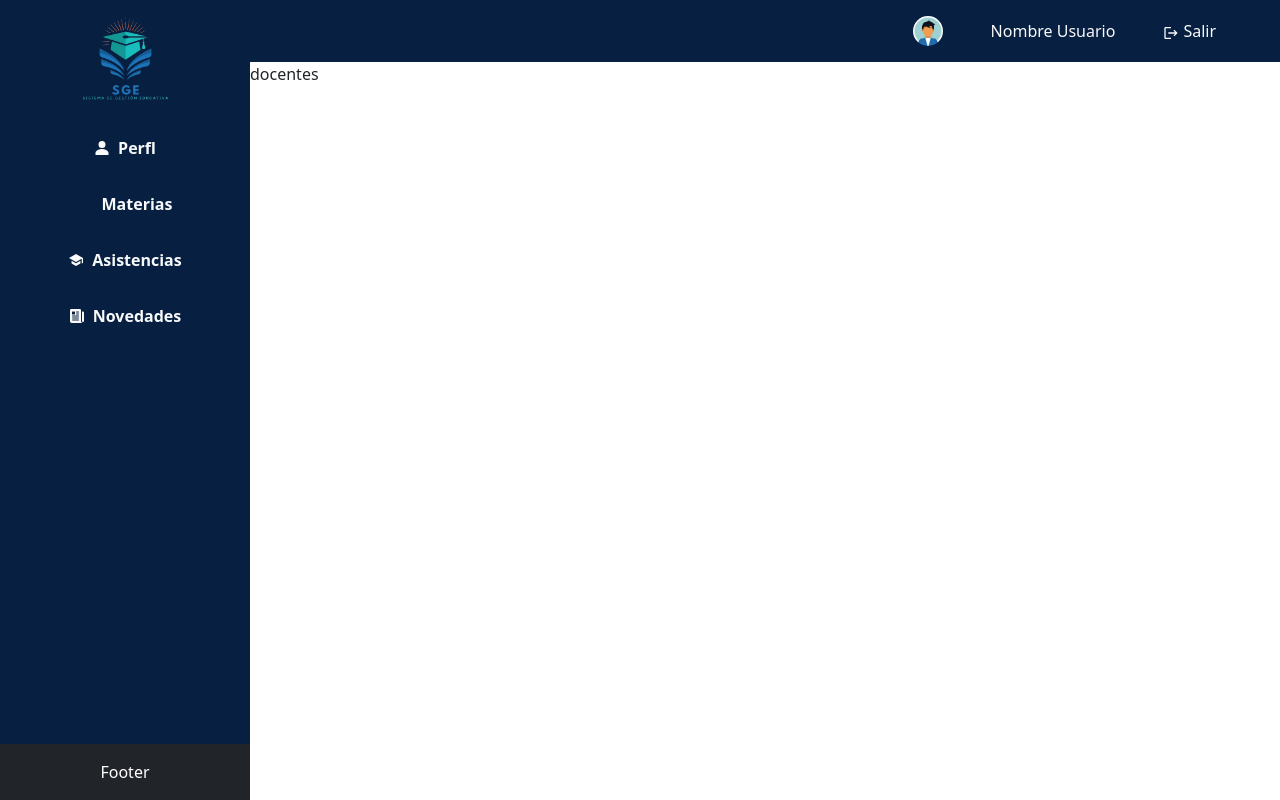
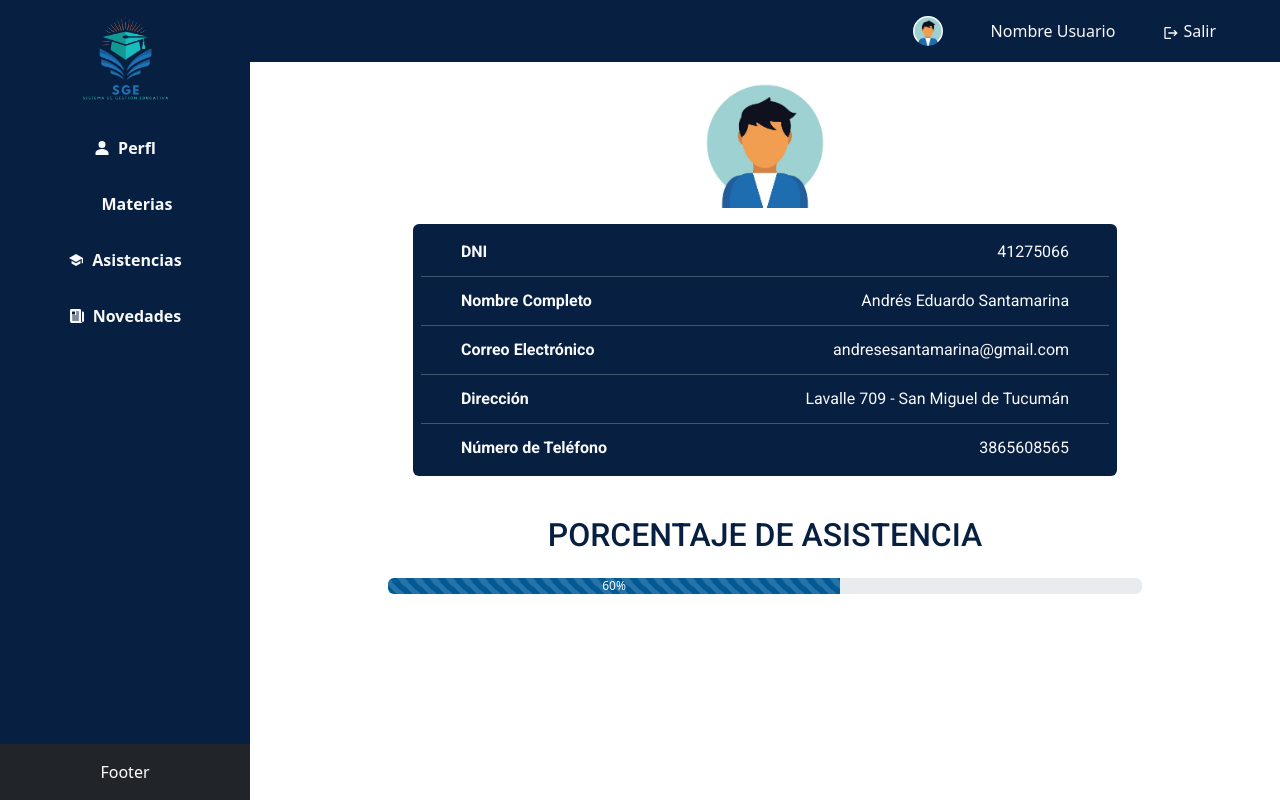
Before and after one commit to joaquin-fuentes/proyectoFinalReactAdv, a React (Vite) app: page /docentes in a window 1280 px wide. Built offline with nearby package versions, Linux system fonts and the light colour scheme; some icons are missing.

Commit message:
maquetado del perfil del docente, con su foto, datos personales y porcentaje de asistencia

```diff
--- a/src/Router/AppRouter.jsx
+++ b/src/Router/AppRouter.jsx
@@ -10,8 +10,12 @@ import Asistencias from "../pages/alumnos/Asistencias";
 import NavBarSmall from "../components/NavBarSmall";
 import Error404 from "../pages/error404/Error404";
 import Home from "../pages/home/Home";
-import Docentes from "../pages/docentes/Docentes";
 import Administrador from "../pages/administrador/Administrador";
+import PerfilDocente from "../pages/docentes/PerfilDocente";
+import ListadoMaterias from "../pages/docentes/ListadoMaterias";
+import AsistenciasDocente from "../pages/docentes/AsistenciasDocente";
+import ListadoAlumnos from "../pages/docentes/ListadoAlumnos";
+import SeccionNovedades from "../pages/docentes/SeccionNovedades";
 
 const AppRouter = () => {
   const [show, setShow] = useState(false);
@@ -53,7 +57,12 @@ const AppRouter = () => {
             <Route path="alumnos/asistencias" element={<Asistencias />} />
             <Route path="alumnos/novedades" element={<Novedades />} />
             {/* Docentes */}
-            <Route path="docentes" element={<Docentes />}></Route>
+            <Route path="docentes" element={<PerfilDocente/>}></Route>
+            <Route path="docentes/perfil" element={<PerfilDocente/>}></Route>
+            <Route path="docentes/materias" element={<ListadoMaterias/>}></Route>
+            <Route path="docentes/asistencias" element={<AsistenciasDocente/>}></Route>
+            <Route path="docentes/alumnos" element={<ListadoAlumnos/>}></Route>
+            <Route path="docentes/novedades" element={<SeccionNovedades/>}></Route>
             {/* Administradores */}
             <Route path="administrador" element={<Administrador />}></Route>
             {/* RUTA DeSCONOCIDA */}
--- /dev/null
+++ b/src/pages/docentes/AsistenciasDocente.jsx
@@ -0,0 +1,11 @@
+import React from 'react';
+
+const AsistenciasDocente = () => {
+    return (
+        <div>
+            asistencia docente
+        </div>
+    );
+};
+
+export default AsistenciasDocente;
--- /dev/null
+++ b/src/pages/docentes/Docentes.css
@@ -0,0 +1,140 @@
+:root {
+    --color-fondo: #071f40;
+    --color-primario: #f2f2f2;
+    --color-primarioDos: #038587;
+    --color-secundario: #015a95;
+    --color-secundarioDos: #04325b;
+    --fuente-color-primario: #ffffff;
+    --fuente-color-secundario: #000;
+    --fuente-color-secundarioDos: #bbb;
+    --btn-color: #071f40;
+    --btn-colorDos: #038587;
+    --fuente-principal: "Roboto", sans-serif;
+    --fuente-secundaria: "Rubik", sans-serif;
+    --fuente-tamanio-titulo: 2rem;
+    --fuente-tamanio-titulo-tablet: 2.5rem;
+    --fuente-tamanio-titulo-desktop: 3rem;
+    --fuente-tamanio-subtitulo: 1.5rem;
+    --fuente-tamanio-subtitulo-tablet: 2rem;
+    --fuente-tamanio-subtitulo-desktop: 2.5rem;
+    --fuente-tamanio-parrafo: 1rem;
+    --fuente-tamanio-parrafo-tablet: 1.15rem;
+    --fuente-tamanio-parrafo-desktop: 1.25rem;
+  }
+
+  .bg-azulOscuro {
+    background-color: var(--color-fondo);
+  }
+  .titulo {
+    font-family: var(--fuente-principal);
+    font-size: var(--fuente-tamanio-titulo);
+    color: var(--color-fondo);
+  }
+
+  /* PERFIL DOCENTE */
+  .avatarPerfil {
+    margin-top: 60px;
+    width: 150px;
+  }
+
+  .perfil-card {
+    width: 100%; /* Para dispositivos pequeños */
+    font-family: var(--fuente-principal);
+    font-size: 14px;
+  }
+
+  .progressBar .progress-bar {
+    background-color: var(--color-secundario);
+  }
+
+  /* MATERIAS */
+  .tableMaterias {
+    background-color: var(--color-fondo) !important;
+    color: var(--fuente-color-primario) !important;
+  }
+
+  /* ASISTENCIAS */
+
+  .asistencias-container {
+    font-family: var(--fuente-principal);
+  }
+
+
+  .asistencia-card {
+    background-color: var(--color-fondo);
+    border: 1px solid var(--color-primario);
+    border-radius: 10px;
+    box-shadow: 0 4px 8px rgba(0, 0, 0, 0.1);
+    transition: transform 0.3s ease;
+  }
+
+  .inasistencias-fechas {
+    width: 100%;
+  }
+  .inasistencias-fechas .fechas-titulo {
+    font-size: 16px;
+    color: var(--color-primario);
+    margin-bottom: 20px;
+  }
+
+  .inasistencias-fechas ol {
+    text-align: left;
+  }
+
+  .inasistencias-fechas li {
+    font-size: 15px;
+    color: var(--color-primario);
+    margin-bottom: 8px;
+  }
+  /* NOVEDADES */
+  .cardNovedad{
+    border: 1px solid var(--color-primario);
+    box-shadow: 0 4px 8px rgba(0, 0, 0, 0.488);
+    transition: transform 0.3s ease;
+  }
+  .imgNovedad {
+    width: 100%;
+    height: 400px;
+    border-radius: 5px;
+  }
+  /* Dispositivos medianos (mínimo 769px) */
+  @media (min-width: 767px) {
+    /* PERFIL */
+    .avatarPerfil {
+      margin-top: 80px;
+      width: 200px;
+    }
+    .perfil-card {
+      width: 95%;
+      font-size: 16px;
+    }
+    /* ASISTENCIAS */
+    .row-asistencias {
+      margin-top: 80px !important;
+    }
+    .asistencia-card:hover {
+      transform: scale(1.05);
+    }
+    .cardNovedad:hover{
+      transform: scale(1.05);
+    }
+  }
+
+  /* Dispositivos grandes (mínimo 993px) */
+  @media (min-width: 993px) {
+    /* PERFIL */
+    .avatarPerfil {
+      margin-top: 0;
+      width: 130px;
+    }
+    .perfil-card {
+      width: 70%;
+    }
+    /* NOVEDADES */
+    .imgNovedad {
+      height: 350px;
+    }
+    .cardNovedad:hover{
+      transform: scale(1.05);
+    }
+  }
--- a/src/pages/docentes/Docentes.jsx
+++ /dev/null
@@ -1,11 +0,0 @@
-
-
-const Docentes = () => {
-  return (
-    <div>
-      docentes
-    </div>
-  );
-};
-
-export default Docentes;
--- /dev/null
+++ b/src/pages/docentes/ListadoAlumnos.jsx
@@ -0,0 +1,11 @@
+import React from 'react';
+
+const ListadoAlumnos = () => {
+    return (
+        <div>
+            alumnos docente
+        </div>
+    );
+};
+
+export default ListadoAlumnos;
--- /dev/null
+++ b/src/pages/docentes/ListadoMaterias.jsx
@@ -0,0 +1,11 @@
+import React from 'react';
+
+const ListadoMaterias = () => {
+    return (
+        <div>
+            materias docente
+        </div>
+    );
+};
+
+export default ListadoMaterias;
--- /dev/null
+++ b/src/pages/docentes/PerfilDocente.jsx
@@ -0,0 +1,58 @@
+import avatar from "../../assets/imagenes/avatarPerfil.jpeg";
+import { Container, ProgressBar } from "react-bootstrap";
+import "./Docentes.css";
+
+const PerfilDocente = () => {
+  //Porcentaje de asistencia, cargar dinámicamente
+  const now = 60;
+
+  return (
+    <>
+      <Container className="d-flex flex-column align-items-center justify-content-center py-md-3">
+        <img src={avatar} alt="avatar" className="avatarPerfil" />
+        <article className="perfil-card rounded py-2 mt-3 bg-azulOscuro text-light">
+          <div className="d-flex justify-content-md-between align-items-center px-2 px-md-5 py-2">
+            <h6 className="me-1 my-0 fw-bold">DNI</h6>
+            <span className="ms-auto my-0">41275066</span>
+          </div>
+          <hr className="my-1 mx-2" />
+          <div className="d-flex justify-content-md-between align-items-center px-2 px-md-5 py-2">
+            <h6 className="me-1 my-0 fw-bold">Nombre Completo</h6>
+            <span className="ms-auto my-0">Andrés Eduardo Santamarina</span>
+          </div>
+          <hr className="my-1 mx-2" />
+          <div className="d-flex justify-content-md-between align-items-center px-2 px-md-5 py-2">
+            <h6 className="me-1 my-0 fw-bold">Correo Electrónico</h6>
+            <span className="ms-auto my-0">andresesantamarina@gmail.com</span>
+          </div>
+          <hr className="my-1 mx-2" />
+          <div className="d-flex justify-content-md-between align-items-center px-2 px-md-5 py-2">
+            <h6 className="me-1 my-0 fw-bold">Dirección</h6>
+            <span className="ms-auto my-0">
+              Lavalle 709 - San Miguel de Tucumán
+            </span>
+          </div>
+          <hr className="my-1 mx-2" />
+          <div className="d-flex justify-content-md-between align-items-center px-2 px-md-5 py-2">
+            <h6 className="me-1 my-0 fw-bold">Número de Teléfono</h6>
+            <span className="ms-auto my-0">3865608565</span>
+          </div>
+        </article>
+      </Container>
+
+      <Container className="mb-4">
+        <h3 className="my-4 text-center titulo">PORCENTAJE DE ASISTENCIA</h3>
+        <div className="d-flex justify-content-center">
+          <ProgressBar
+            animated
+            now={now}
+            label={`${now}%`}
+            className="w-75 progressBar"
+          />
+        </div>
+      </Container>
+    </>
+  );
+};
+
+export default PerfilDocente;
--- /dev/null
+++ b/src/pages/docentes/SeccionNovedades.jsx
@@ -0,0 +1,11 @@
+import React from 'react';
+
+const SeccionNovedades = () => {
+    return (
+        <div>
+            Novedades docentes
+        </div>
+    );
+};
+
+export default SeccionNovedades;
```
